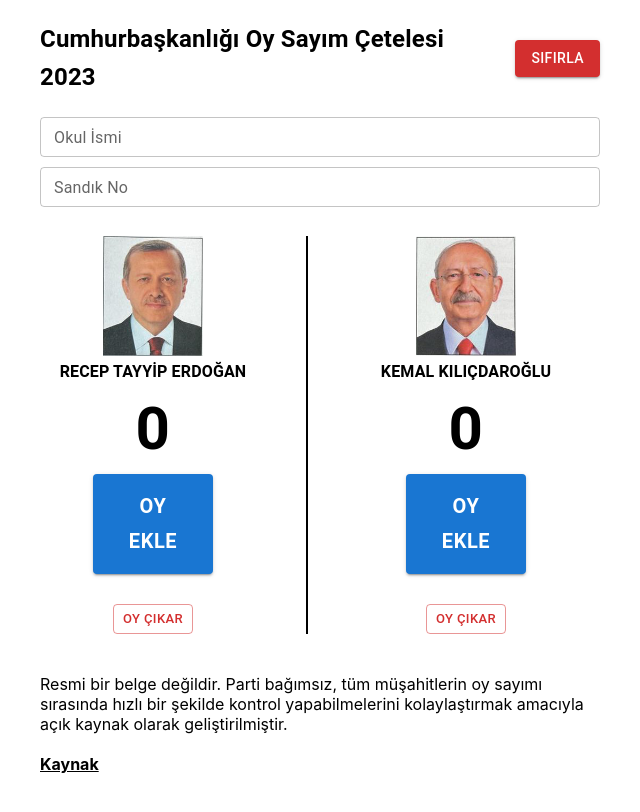
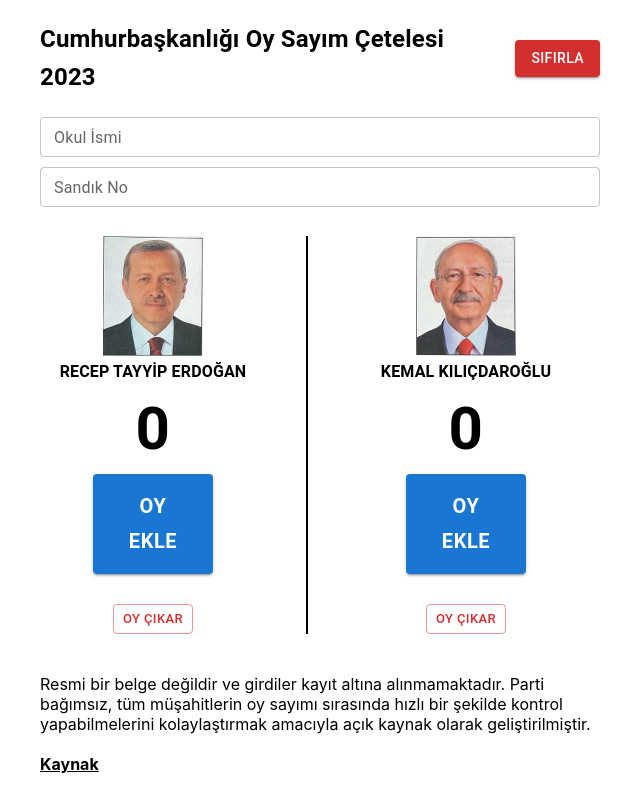
Before and after one commit to ebru/oysayim, a React (Create React App) app: page / in a window 1280 px wide. Shown: the top 812 px of the page, without its empty margins (320-960 px from the left). Built offline with nearby package versions, Linux system fonts and the light colour scheme.

Commit message:
desc updated

```diff
--- a/src/App.tsx
+++ b/src/App.tsx
@@ -177,7 +177,7 @@ const App: FC = () => {
         ))}
       </Grid>
       <div style={{ marginTop: 40, marginBottom: 40, textAlign: 'left' }}>
-        Resmi bir belge değildir. Parti bağımsız, tüm müşahitlerin oy sayımı sırasında hızlı bir şekilde kontrol yapabilmelerini kolaylaştırmak amacıyla açık kaynak olarak geliştirilmiştir.
+        Resmi bir belge değildir ve girdiler kayıt altına alınmamaktadır. Parti bağımsız, tüm müşahitlerin oy sayımı sırasında hızlı bir şekilde kontrol yapabilmelerini kolaylaştırmak amacıyla açık kaynak olarak geliştirilmiştir.
         <br />
         <br />
         <a href="https://github.com/ebru/oysayim" target="_blank" rel="noreferrer" style={{
```
